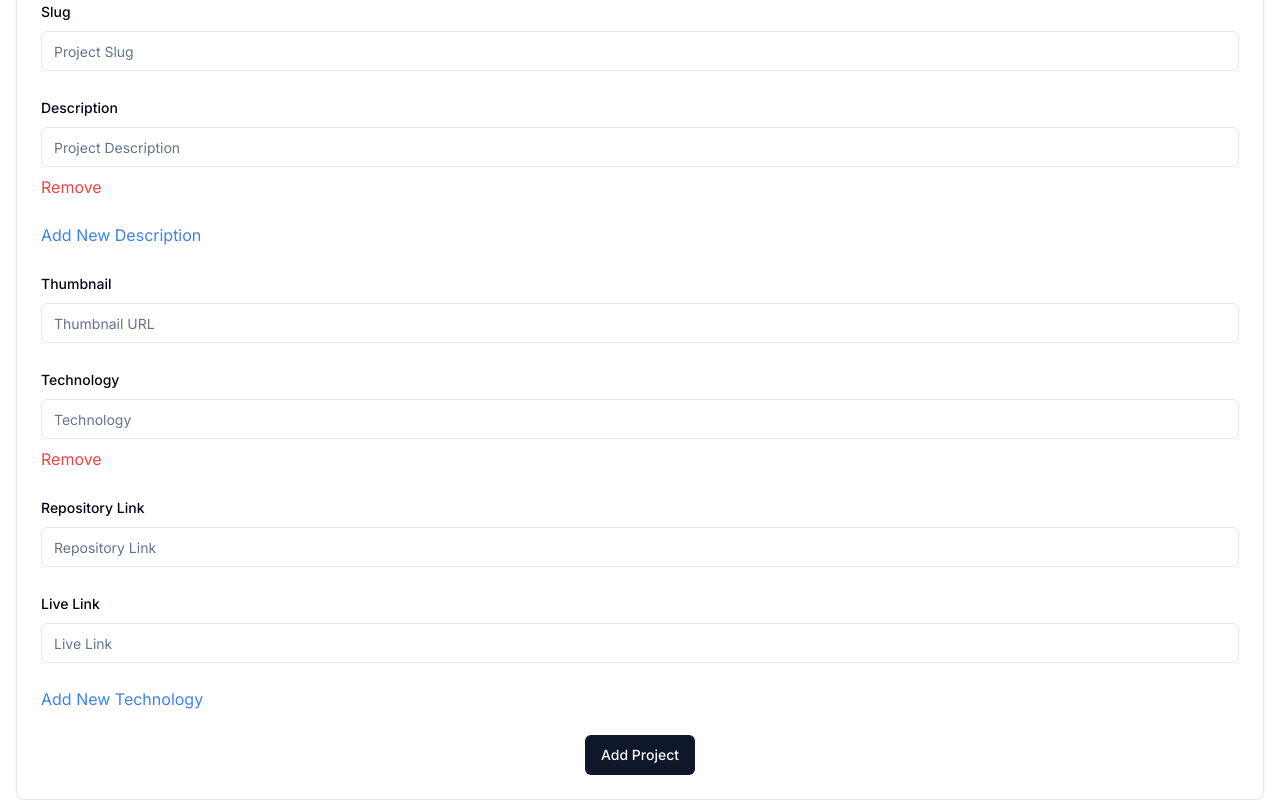
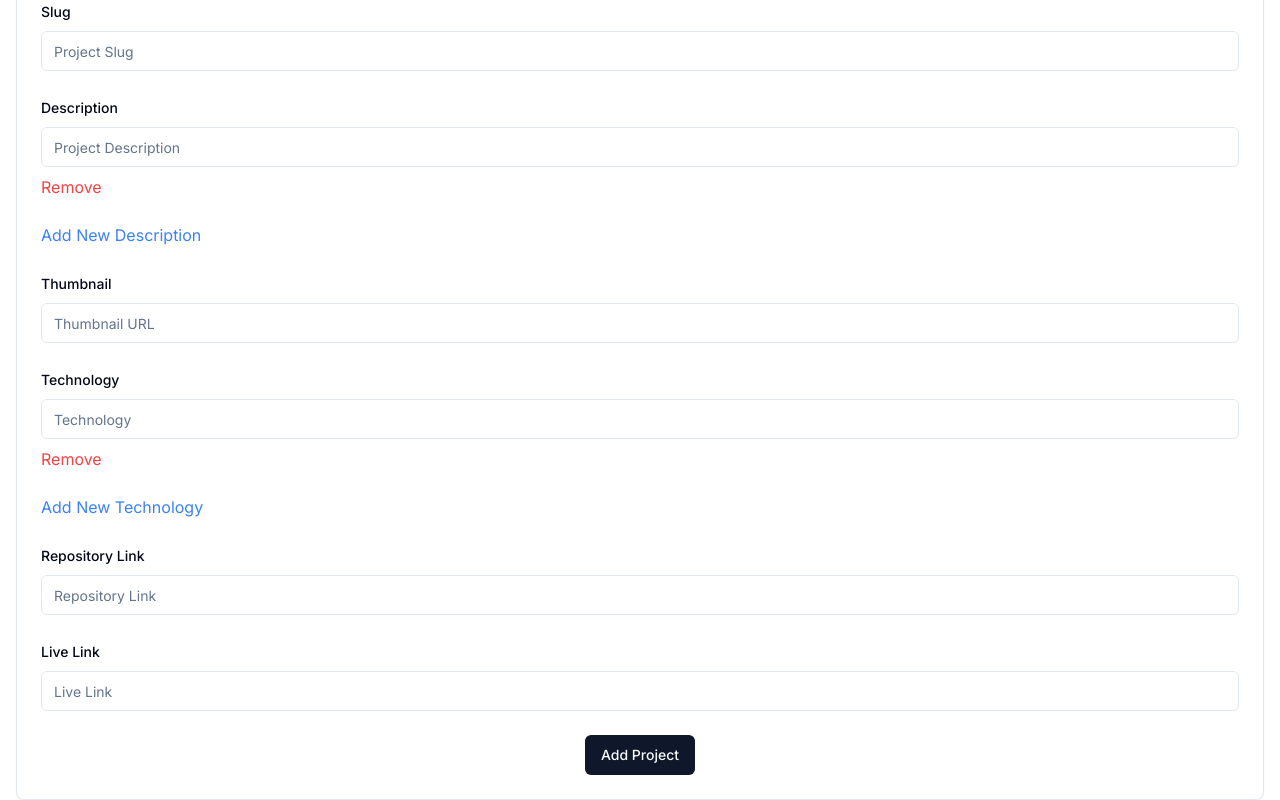
Before and after one commit to Darkrider0007/rohangope_portfolio, a Next.js app: page /update in a window 1280 px wide. Shown: the part 332-1132 px from the top of the page. Built offline with nearby package versions, Linux system fonts and the light colour scheme.

Commit message:
refactor: Add button to dynamically append new technology in AddProject component

```diff
--- a/src/components/Update/AddProject.tsx
+++ b/src/components/Update/AddProject.tsx
@@ -75,7 +75,7 @@ function AddProject() {
                     title: 'Project added successfully',
                     description: 'You have successfully added a new project',
                 });
-                // router.push('/');
+                router.push('/');
             } else {
                 toast({
                     title: 'Project not added',
@@ -196,6 +196,13 @@ function AddProject() {
                                     )}
                                 />
                             ))}
+                            <button
+                                type="button"
+                                onClick={() => appendTechnology({ technologies: "" })}
+                                className="mt-4 text-blue-500"
+                            >
+                                Add New Technology
+                            </button>
                             <FormField
                                 control={control}
                                 name="repoLink"
@@ -222,13 +229,7 @@ function AddProject() {
                                     </FormItem>
                                 )}
                             />
-                            <button
-                                type="button"
-                                onClick={() => appendTechnology({ technologies: "" })}
-                                className="mt-4 text-blue-500"
-                            >
-                                Add New Technology
-                            </button>
+
                             <div className="flex justify-center ">
                                 <Button type="submit"
                                     disabled={isbuttonClicked}
```
